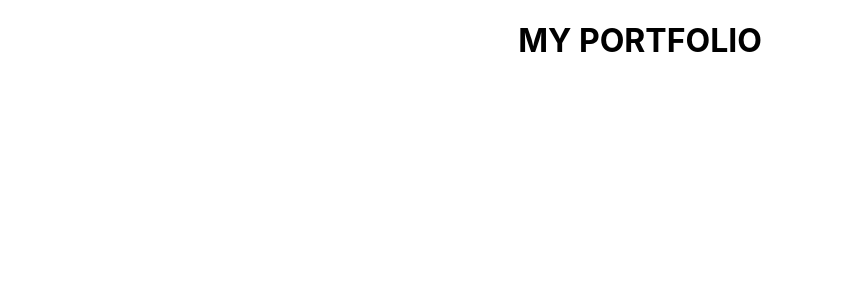
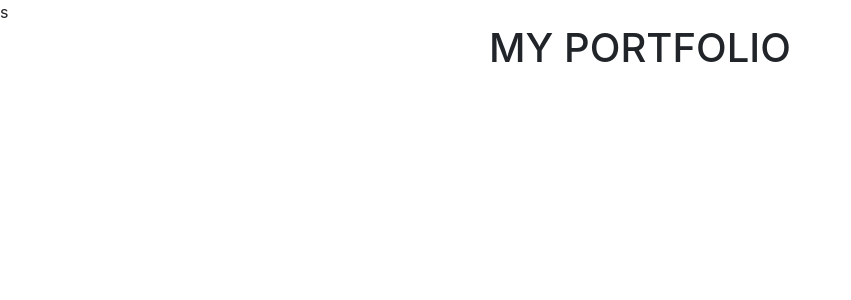
Before and after one commit to Malvino-creator/portfolio-react, a React (Create React App) app in the folder Desktop/portfolio/: page / in a window 1280 px wide. Shown: the top 300 px of the page, without its empty margins (0-851 px from the left). Built offline with nearby package versions, Linux system fonts and the light colour scheme.

Commit message:
feat(App): Install bootstrap css

```diff
--- a/Desktop/portfolio/public/index.html
+++ b/Desktop/portfolio/public/index.html
@@ -24,7 +24,9 @@
       work correctly both with client-side routing and a non-root public URL.
       Learn how to configure a non-root public URL by running `npm run build`.
     -->
-    <title>React App</title>
+    <link href="https://cdn.jsdelivr.net/npm/bootstrap@5.2.2/dist/css/bootstrap.min.css" rel="stylesheet" integrity="sha384-Zenh87qX5JnK2Jl0vWa8Ck2rdkQ2Bzep5IDxbcnCeuOxjzrPF/et3URy9Bv1WTRi" crossorigin="anonymous">
+    <script src="https://cdn.jsdelivr.net/npm/bootstrap@5.2.2/dist/js/bootstrap.bundle.min.js" integrity="sha384-OERcA2EqjJCMA+/3y+gxIOqMEjwtxJY7qPCqsdltbNJuaOe923+mo//f6V8Qbsw3" crossorigin="anonymous"></script>
+    <title>React App</title>s
   </head>
   <body>
     <noscript>You need to enable JavaScript to run this app.</noscript>
--- /dev/null
+++ b/Desktop/portfolio/src/Components/navbar.js
@@ -0,0 +1,14 @@
+import React from 'react'
+import Logo from '../assets/logo'
+
+ function navbar() {
+
+
+  return (
+    <div>
+
+    </div>
+  )
+}
+
+export default navbar;
```
